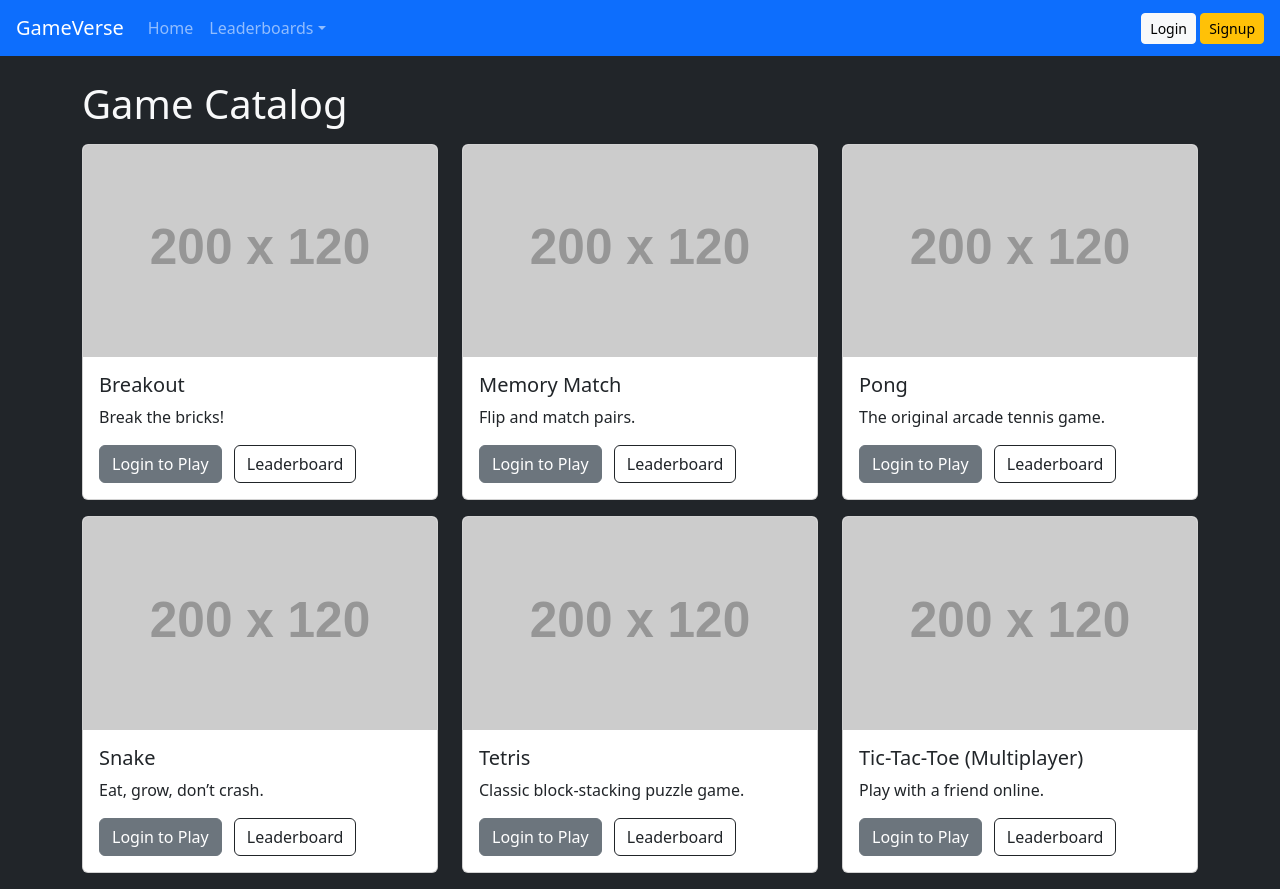
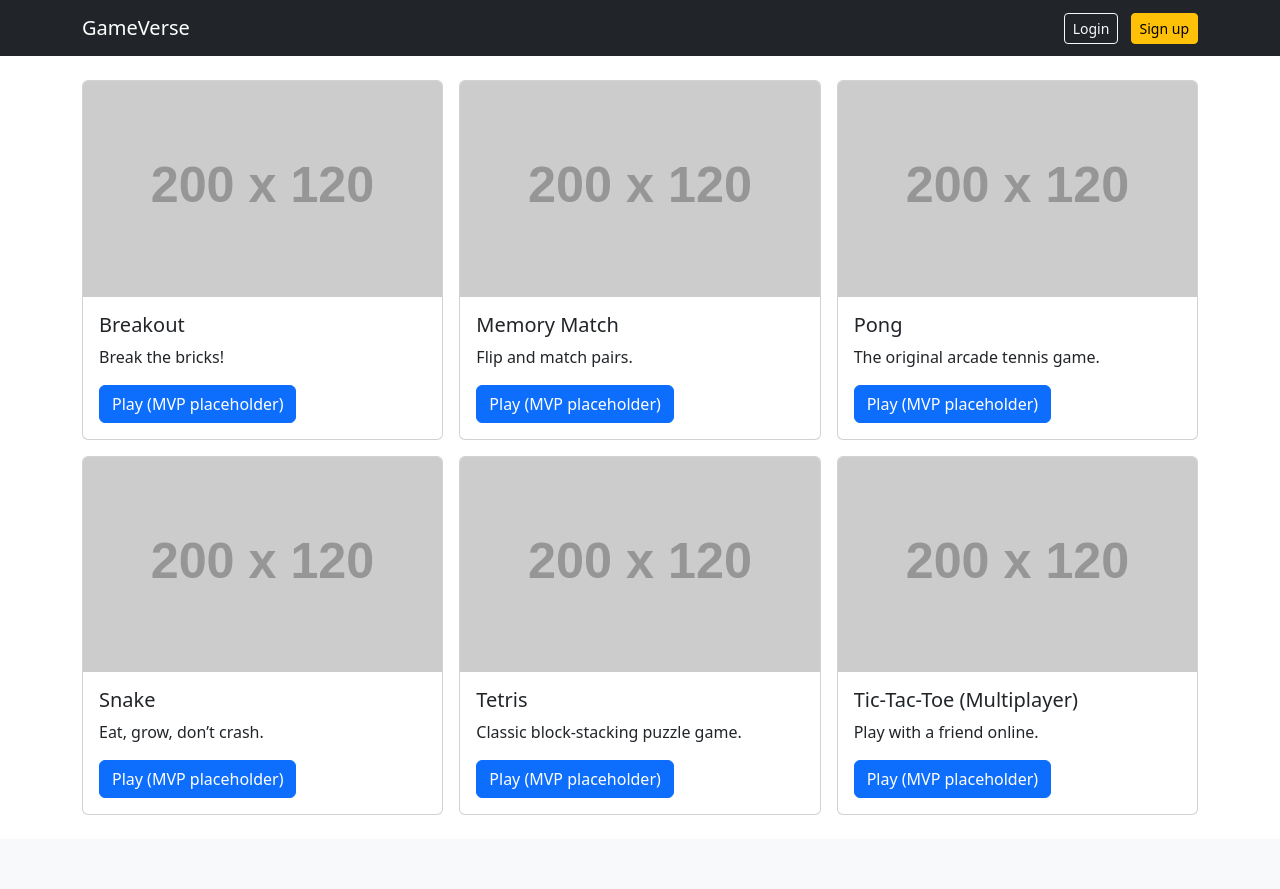
Before and after one commit to akash564com/gameverse-mvp, a Flask app: page / in a window 1280 px wide. After the commit the page ends 815 px from the top, so only its background shows below. Run offline with Flask 3, Linux system fonts and the light colour scheme; data comes from the database, SQL or seed files in the repository; grey boxes labelled with a size stand in for pictures from a placeholder-image service; some libraries are stand-ins or nearby versions.

Commit message:
Add files via upload

```diff
--- a/templates/base.html
+++ b/templates/base.html
@@ -1,57 +1,38 @@
-<!DOCTYPE html>
+<!doctype html>
 <html lang="en">
 <head>
-  <meta charset="UTF-8">
-  <meta name="viewport" content="width=device-width, initial-scale=1" />
-  <title>GameVerse</title>
-  <link href="https://cdn.jsdelivr.net/npm/bootstrap@5.3.2/dist/css/bootstrap.min.css" rel="stylesheet">
-  <script>
-    window.FIREBASE_CONFIG = {{ FIREBASE_CONFIG|tojson|safe }};
-  </script>
+  <meta charset="utf-8">
+  <meta name="viewport" content="width=device-width, initial-scale=1">
+  <title>GameVerse MVP</title>
+  <link href="https://cdn.jsdelivr.net/npm/bootstrap@5.3.3/dist/css/bootstrap.min.css" rel="stylesheet">
 </head>
-<body class="bg-dark text-light">
-  <nav class="navbar navbar-expand-lg navbar-dark bg-primary px-3">
-    <a class="navbar-brand" href="{{ url_for('home') }}">GameVerse</a>
-    <button class="navbar-toggler" type="button" data-bs-toggle="collapse" data-bs-target="#nav">
-      <span class="navbar-toggler-icon"></span>
-    </button>
-    <div class="collapse navbar-collapse" id="nav">
-      <ul class="navbar-nav me-auto">
-        <li class="nav-item"><a class="nav-link" href="{{ url_for('home') }}">Home</a></li>
-        <li class="nav-item dropdown">
-          <a class="nav-link dropdown-toggle" href="#" data-bs-toggle="dropdown">Leaderboards</a>
-          <ul class="dropdown-menu">
-            <li><a class="dropdown-item" href="{{ url_for('leaderboard', slug='tetris') }}">Tetris</a></li>
-            <li><a class="dropdown-item" href="{{ url_for('leaderboard', slug='pong') }}">Pong</a></li>
-            <li><a class="dropdown-item" href="{{ url_for('leaderboard', slug='snake') }}">Snake</a></li>
-          </ul>
-        </li>
-        {% if current_user.is_authenticated %}
-          <li class="nav-item"><a class="nav-link" href="{{ url_for('profile', username=current_user.username) }}">Profile</a></li>
-        {% endif %}
-        {% if current_user.is_authenticated and current_user.is_admin %}
-          <li class="nav-item"><a class="nav-link" href="{{ url_for('admin_games') }}">Admin</a></li>
-        {% endif %}
-      </ul>
+<body>
+<nav class="navbar navbar-expand-lg navbar-dark bg-dark">
+  <div class="container">
+    <a class="navbar-brand" href="{{ url_for('index') }}">GameVerse</a>
     <div class="ms-auto">
       {% if current_user.is_authenticated %}
-          <span class="me-2">Hi, {{ current_user.username }}</span>
-          <a href="{{ url_for('logout') }}" class="btn btn-danger btn-sm">Logout</a>
+        <span class="navbar-text me-3">Hi, {{ current_user.username or current_user.email }}</span>
+        <a href="{{ url_for('logout') }}" class="btn btn-outline-light btn-sm">Logout</a>
       {% else %}
-          <a href="{{ url_for('login') }}" class="btn btn-light btn-sm">Login</a>
-          <a href="{{ url_for('signup') }}" class="btn btn-warning btn-sm">Signup</a>
+        <a href="{{ url_for('login') }}" class="btn btn-outline-light btn-sm me-2">Login</a>
+        <a href="{{ url_for('signup') }}" class="btn btn-warning btn-sm">Sign up</a>
       {% endif %}
     </div>
   </div>
 </nav>
-  <div class="container mt-4">
+<main class="container my-4">
 {% with messages = get_flashed_messages(with_categories=true) %}
-      {% for category, msg in messages %}
-        <div class="alert alert-{{ category }}">{{ msg }}</div>
+  {% if messages %}
+    <div class="mb-3">
+      {% for cat, msg in messages %}
+      <div class="alert alert-{{ 'secondary' if cat=='message' else cat }} mb-2">{{ msg }}</div>
       {% endfor %}
+    </div>
+  {% endif %}
 {% endwith %}
 {% block content %}{% endblock %}
-  </div>
-  <script src="https://cdn.jsdelivr.net/npm/bootstrap@5.3.2/dist/js/bootstrap.bundle.min.js"></script>
+</main>
+<script src="https://cdn.jsdelivr.net/npm/bootstrap@5.3.3/dist/js/bootstrap.bundle.min.js"></script>
 </body>
 </html>
--- /dev/null
+++ b/templates/error.html
@@ -0,0 +1,6 @@
+{% extends "base.html" %}
+{% block content %}
+<div class="alert alert-danger">
+  <strong>Error:</strong> {{ message }}
+</div>
+{% endblock %}
--- a/templates/home.html
+++ b/templates/home.html
@@ -1,25 +1,17 @@
 {% extends "base.html" %}
 {% block content %}
-<h1 class="mb-3">Game Catalog</h1>
-<div class="row">
+<div class="row g-3">
   {% for g in games %}
-    <div class="col-md-4 mb-3">
-      <div class="card text-dark h-100">
-        <img src="{{ g.image }}" class="card-img-top" alt="{{ g.name }}">
-        <div class="card-body d-flex flex-column">
-          <h5 class="card-title">{{ g.name }} {% if g.premium %}<span class="badge text-bg-warning">Premium</span>{% endif %}</h5>
-          <p class="card-text">{{ g.description }}</p>
-          <div class="mt-auto">
-            {% if current_user.is_authenticated %}
-              <a href="{{ url_for('play', slug=g.slug) }}" class="btn btn-primary">Play</a>
-            {% else %}
-              <a href="{{ url_for('login') }}" class="btn btn-secondary">Login to Play</a>
-            {% endif %}
-            <a href="{{ url_for('leaderboard', slug=g.slug) }}" class="btn btn-outline-dark ms-2">Leaderboard</a>
-          </div>
-        </div>
+  <div class="col-12 col-md-4">
+    <div class="card h-100">
+      <img src="{{ g.image }}" class="card-img-top" alt="{{ g.name }}">
+      <div class="card-body">
+        <h5 class="card-title">{{ g.name }}</h5>
+        <p class="card-text">{{ g.description }}</p>
+        <a href="#" class="btn btn-primary">Play (MVP placeholder)</a>
       </div>
     </div>
+  </div>
   {% endfor %}
 </div>
 {% endblock %}
```
Also changed, not shown: templates/login.html (+45 -31 lines), templates/signup.html (+17 -10 lines). Lines whose indentation alone changed are shown as unchanged.
